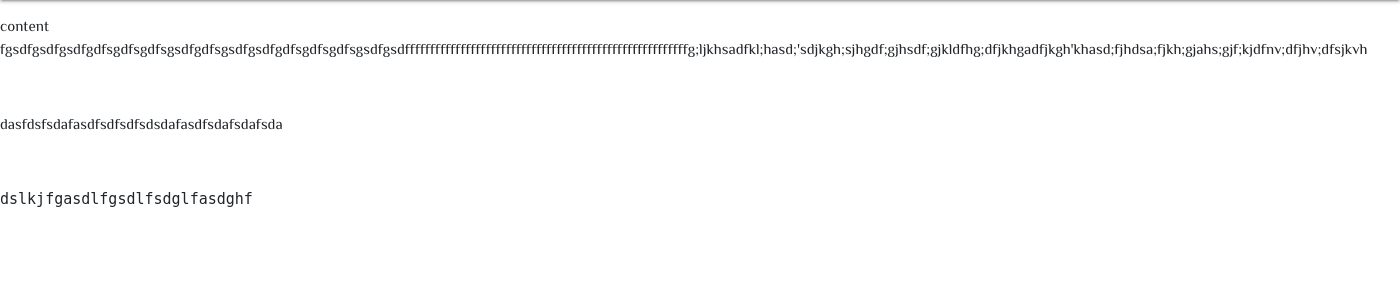
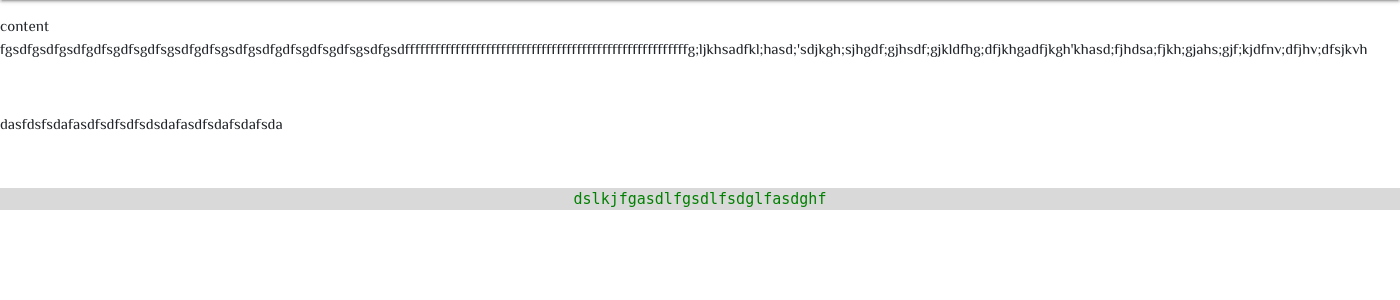
Before and after one commit to knowindeep-int/knowindeep_website, a Django app: a page that uses templates/blogs/blog_post.html in a window 1400 px wide. Shown: the part 64-364 px from the top of the page. Run offline with Django 3.2, Linux system fonts and the light colour scheme; data comes from the database, SQL or seed files in the repository; both versions use the stored data as it was after the commit; some libraries are stand-ins or nearby versions.

Commit message:
customised models and pages

```diff
--- a/templates/blogs/blog_post.html
+++ b/templates/blogs/blog_post.html
@@ -1,8 +1,13 @@
 {% extends "base.html" %}
 
+{% load static %}
+
 {% block content %}
+<link rel="stylesheet" href="{% static 'blogs/css/indi_blog.css' %}">
     {% for blog in blog_content %}
 
-        <p>    {{ blog.content | safe | escape }} </p>
+        <p>
+            {{ blog.content | safe | escape }}
+        </p>
     {% endfor %}
 {% endblock content %}
--- /dev/null
+++ b/templates/static/blogs/css/indi_blog.css
@@ -0,0 +1,7 @@
+pre {
+    text-decoration-color: violet;
+    text-align: center;
+    color: green;
+    background-color:rgba(128,128,128,0.3);
+
+}
```
Also changed, not shown: db.sqlite3.
